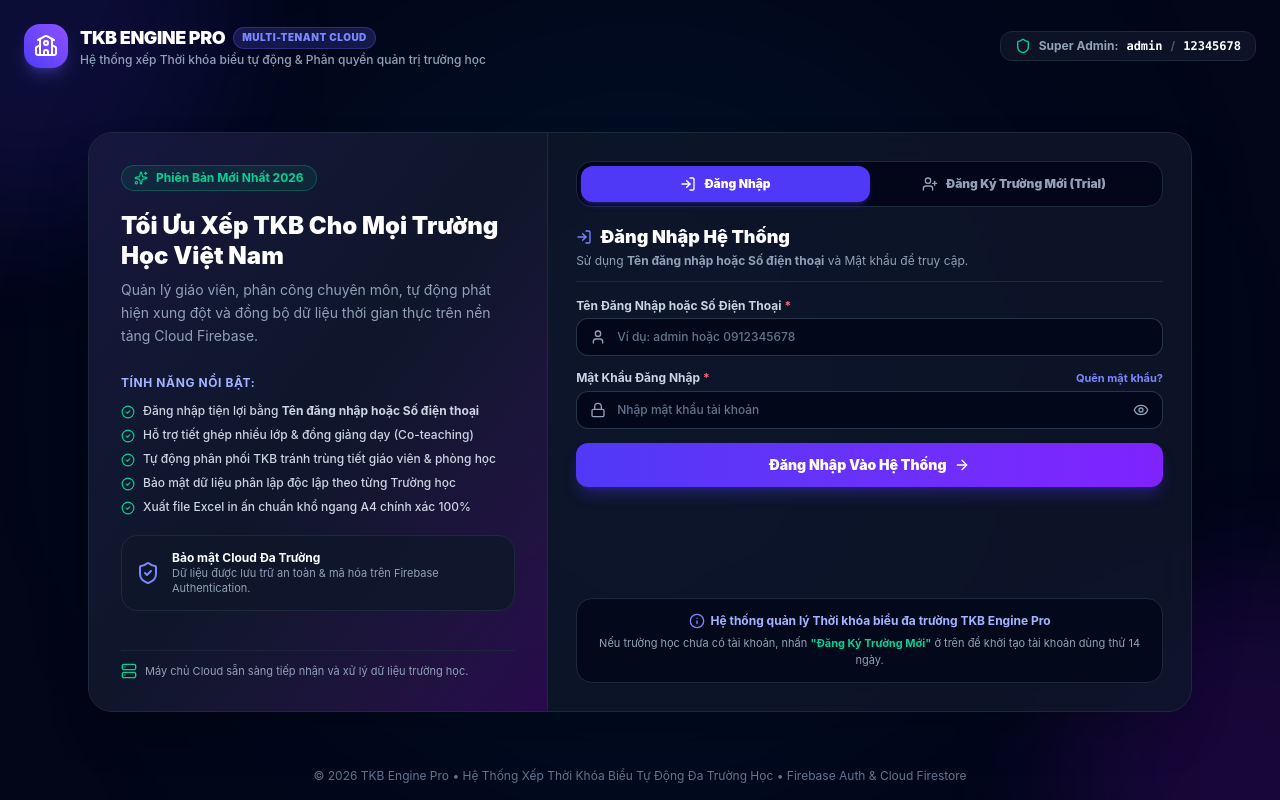
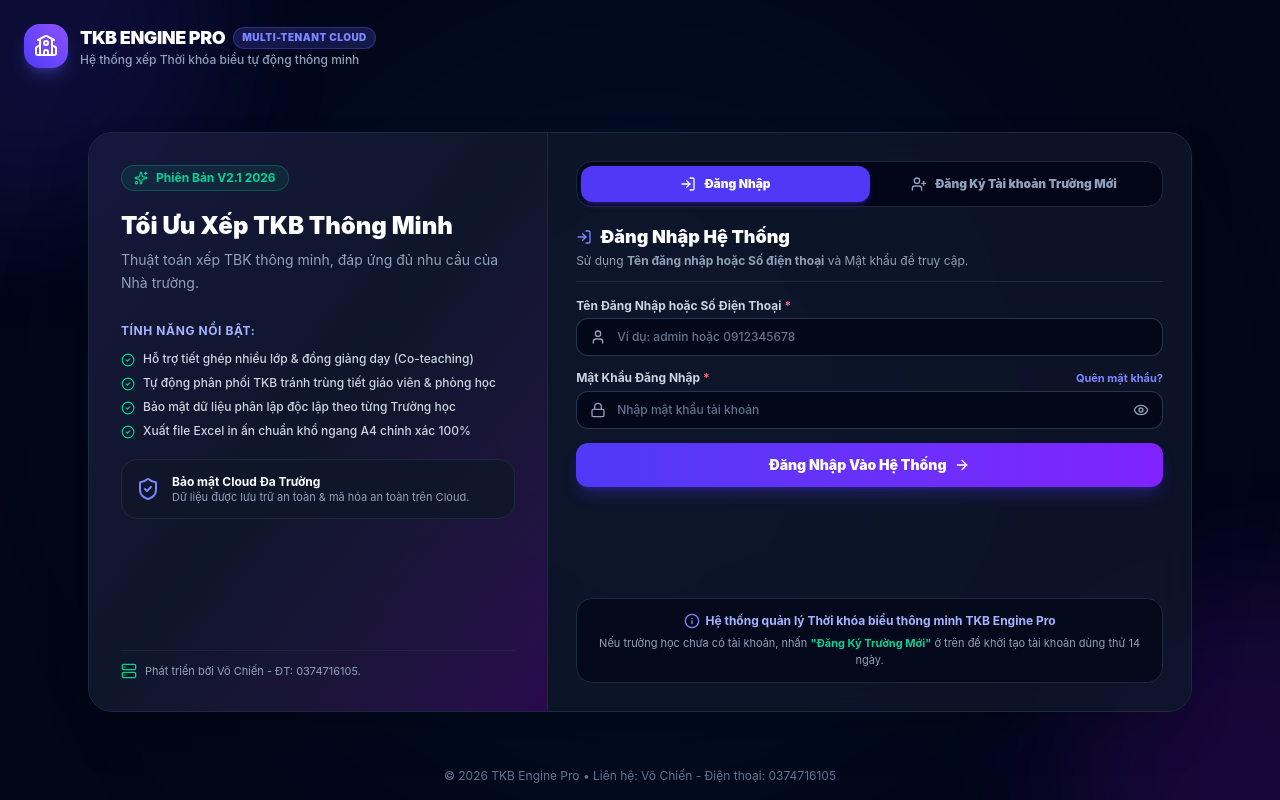
Before and after one commit to vochien1004/xeptkb, a React (Vite) app: page / in a window 1280 px wide. Built offline with nearby package versions, Linux system fonts and the light colour scheme.

Commit message:
refactor(ui): update login page branding and remove demo credentials
Remove hardcoded demo credentials for security and update the system version and description text.

```diff
--- a/src/components/LoginPage.tsx
+++ b/src/components/LoginPage.tsx
@@ -399,18 +399,9 @@
               </span>
             </h1>
             <p className="text-[11px] sm:text-xs text-slate-400 font-medium">
-              Hệ thống xếp Thời khóa biểu tự động & Phân quyền quản trị trường học
+              Hệ thống xếp Thời khóa biểu tự động thông minh
             </p>
           </div>
-        </div>
-
-        {/* Demo Quick Account Shortcut Tag */}
-        <div className="hidden md:flex items-center gap-2 text-xs font-bold text-slate-400 bg-slate-900/80 px-3.5 py-1.5 rounded-xl border border-slate-800">
-          <Shield className="w-4 h-4 text-emerald-400" />
-          <span>Super Admin: </span>
-          <span className="text-white font-mono">admin</span>
-          <span className="text-slate-600">/</span>
-          <span className="text-white font-mono">12345678</span>
         </div>
       </header>
 
@@ -422,15 +413,15 @@
             <div className="space-y-5">
               <div className="inline-flex items-center gap-2 px-3 py-1 rounded-full bg-emerald-500/10 border border-emerald-500/30 text-emerald-400 text-xs font-bold">
                 <Sparkles className="w-3.5 h-3.5" />
-                <span>Phiên Bản Mới Nhất 2026</span>
+                <span>Phiên Bản V2.1 2026</span>
               </div>
 
               <div>
                 <h2 className="text-xl sm:text-2xl font-black text-white leading-tight">
-                  Tối Ưu Xếp TKB Cho Mọi Trường Học Việt Nam
+                  Tối Ưu Xếp TKB Thông Minh
                 </h2>
                 <p className="text-xs sm:text-sm text-slate-400 mt-2 leading-relaxed">
-                  Quản lý giáo viên, phân công chuyên môn, tự động phát hiện xung đột và đồng bộ dữ liệu thời gian thực trên nền tảng Cloud Firebase.
+                  Thuật toán xếp TBK thông minh, đáp ứng đủ nhu cầu của Nhà trường.
                 </p>
               </div>
 
@@ -440,10 +431,6 @@
                   Tính Năng Nổi Bật:
                 </div>
                 <ul className="space-y-2 text-xs text-slate-300 font-medium">
-                  <li className="flex items-start gap-2">
-                    <CheckCircle2 className="w-3.5 h-3.5 text-emerald-400 shrink-0 mt-0.5" />
-                    <span>Đăng nhập tiện lợi bằng <strong>Tên đăng nhập hoặc Số điện thoại</strong></span>
-                  </li>
                   <li className="flex items-start gap-2">
                     <CheckCircle2 className="w-3.5 h-3.5 text-emerald-400 shrink-0 mt-0.5" />
                     <span>Hỗ trợ tiết ghép nhiều lớp & đồng giảng dạy (Co-teaching)</span>
@@ -469,7 +456,7 @@
                 <div>
                   <div className="font-bold text-white">Bảo mật Cloud Đa Trường</div>
                   <div className="text-[11px] text-slate-400">
-                    Dữ liệu được lưu trữ an toàn & mã hóa trên Firebase Authentication.
+                    Dữ liệu được lưu trữ an toàn & mã hóa an toàn trên Cloud.
                   </div>
                 </div>
               </div>
@@ -478,7 +465,7 @@
             {/* Bottom Highlight */}
             <div className="pt-3 border-t border-slate-800/80 flex items-center gap-2 text-[11px] text-slate-400">
               <Server className="w-4 h-4 text-emerald-400 shrink-0" />
-              <span>Máy chủ Cloud sẵn sàng tiếp nhận và xử lý dữ liệu trường học.</span>
+              <span>Phát triển bởi Võ Chiến - ĐT: 0374716105.</span>
             </div>
           </div>
 
@@ -518,7 +505,7 @@
                   }`}
                 >
                   <UserPlus className="w-4 h-4" />
-                  <span>Đăng Ký Trường Mới (Trial)</span>
+                  <span>Đăng Ký Tài khoản Trường Mới</span>
                 </button>
               </div>
 
@@ -1068,7 +1055,7 @@
             <div className="p-3.5 rounded-2xl bg-slate-950/80 border border-slate-800 text-center space-y-1.5">
               <div className="flex items-center justify-center gap-1.5 text-xs font-bold text-indigo-300">
                 <Info className="w-4 h-4 text-indigo-400" />
-                <span>Hệ thống quản lý Thời khóa biểu đa trường TKB Engine Pro</span>
+                <span>Hệ thống quản lý Thời khóa biểu thông minh TKB Engine Pro</span>
               </div>
               <p className="text-[11px] text-slate-400 font-normal">
                 Nếu trường học chưa có tài khoản, nhấn <strong className="text-emerald-400">"Đăng Ký Trường Mới"</strong> ở trên để khởi tạo tài khoản dùng thử 14 ngày.
@@ -1080,7 +1067,7 @@
 
       {/* Footer */}
       <footer className="relative z-10 w-full max-w-7xl mx-auto px-4 sm:px-6 py-4 text-center text-xs text-slate-500">
-        © 2026 TKB Engine Pro • Hệ Thống Xếp Thời Khóa Biểu Tự Động Đa Trường Học • Firebase Auth & Cloud Firestore
+        © 2026 TKB Engine Pro • Liên hệ: Võ Chiến - Điện thoại: 0374716105
       </footer>
     </div>
   );
```
